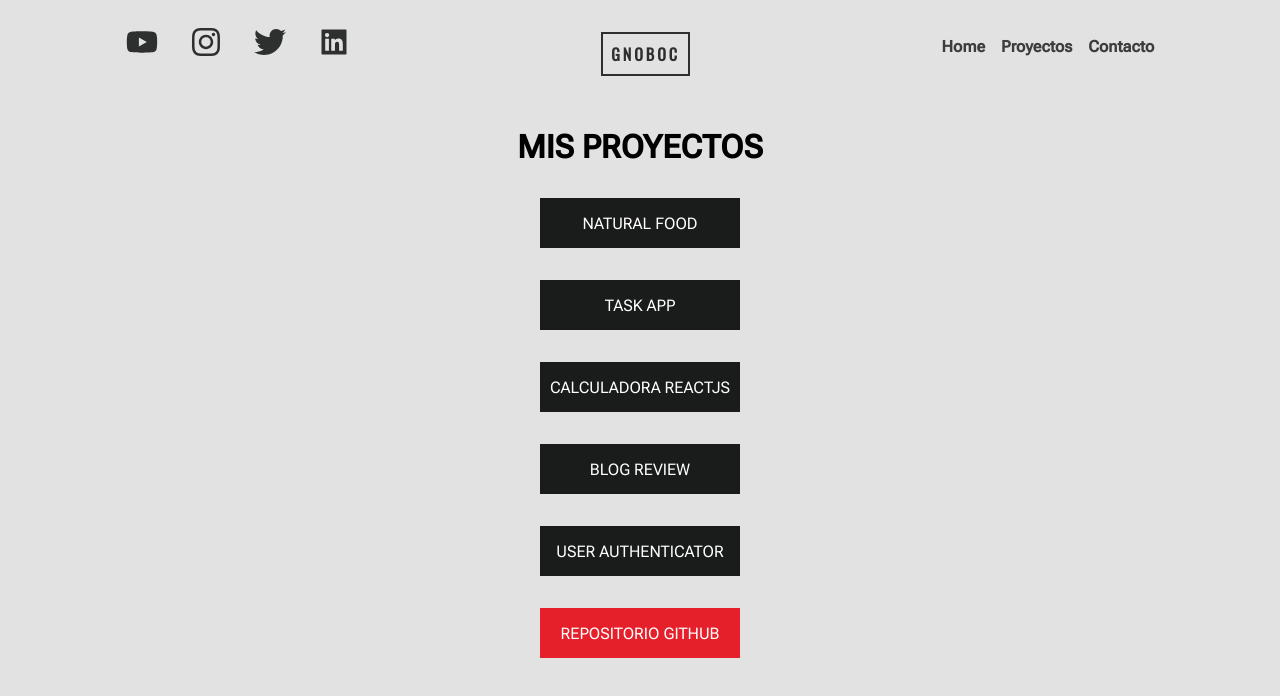
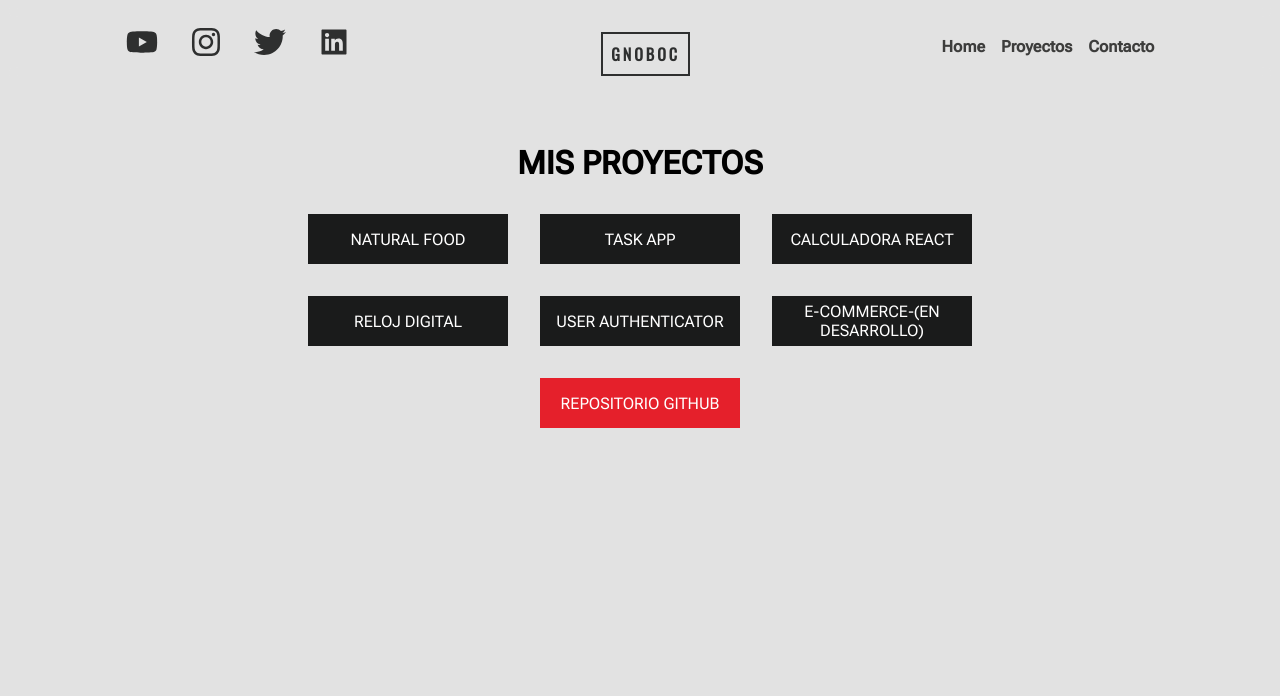
Before and after one commit to Ginoboca1/Me, a React (Create React App) app: page /#/proyectos in a window 1280 px wide. Shown: the top 696 px of the page. Built offline with nearby package versions, Linux system fonts and the light colour scheme.

Commit message:
modificacion pagina contacto

```diff
--- a/src/Pages/Proyectos.js
+++ b/src/Pages/Proyectos.js
@@ -10,9 +10,10 @@ export default function Proyectos() {
        <div className='contacto-links'>
           <a href='https://ginoboca1.github.io/Natural-Food/'>Natural Food</a>
           <a href='https://ginoboca1.github.io/TaskApp/'>Task App</a>
-          <a href='https://ginoboca1.github.io/CalculadoraReactJS/'>Calculadora ReactJS</a>
-          <a href='https://ginoboca1.github.io/My_daily_Tech/'>Blog review</a>
+          <a href='https://ginoboca1.github.io/CalculadoraReactJS/'>Calculadora React</a>
+          <a href='https://ginoboca1.github.io/relojDigital.js/'>Reloj Digital</a>
           <a href='https://ginoboca1.github.io/UserAuth/'>User Authenticator </a>
+          <a href='https://ginoboca1.github.io/Tech-commerce/'>E-commerce-(en desarrollo)</a>
           <a href='https://github.com/Ginoboca1?tab=repositories'> repositorio github</a>
        </div>
     </div>
--- a/src/styles/pages/Pages.css
+++ b/src/styles/pages/Pages.css
@@ -1,3 +1,5 @@
+
+@media(min-width: 768px) {
     .contenedor-principal{
         width: 100%;
         margin: 8rem auto;
@@ -5,24 +7,13 @@
         flex-direction: column;
         justify-content: center;
         align-items: center;
+        text-align : center ;
         gap: 2rem;
     }
 
-@media(max-width: 768px) {
-    .contenedor-principal{
-        width: 100%;
-        margin: 9rem auto;
-        display: flex;
-        flex-direction: column;
-        justify-content: center;
-        align-items: center;
-        gap: 2rem;
-    }
-}
-
     .contacto-links{
-
         display: grid;
+        grid-template-columns: repeat(3, 1fr);
         gap: 2rem;
         text-transform: uppercase;
     }
@@ -47,10 +38,52 @@
 
     .contacto-links a:last-child{
         background-color: var(--red);
+        grid-row:3;
+        grid-column:2;
     }
     .contacto-links a:last-child:hover{
         background-color: rgb(207, 8, 8);
     }
+}
+
+
+.contenedor-principal{
+    width: 100%;
+    margin: 9rem auto;
+    display: flex;
+    flex-direction: column;
+    justify-content: center;
+    align-items: center;
+    gap: 2rem;
+}
+
+.contacto-links{
+    display: grid;
+    gap: 2rem;
+    text-transform: uppercase;
+}
+
+.contacto-links a{
+    text-decoration: none;
+    color: white;
+    display: flex;
+    justify-content: center;
+    text-align: center;
+    align-items: center;
+    gap: 0.5rem;
+    width: 200px;
+    height: 50px;
+    background-color:var(--black);
+}
+
+.contacto-links a:last-child{
+    background-color: var(--red);
+}
+
+.contacto-links a:last-child:hover{
+    background-color: rgb(207, 8, 8);
+}
+
 
 
 /*CONTACTO*/
```
Lines whose indentation alone changed are shown as unchanged.
